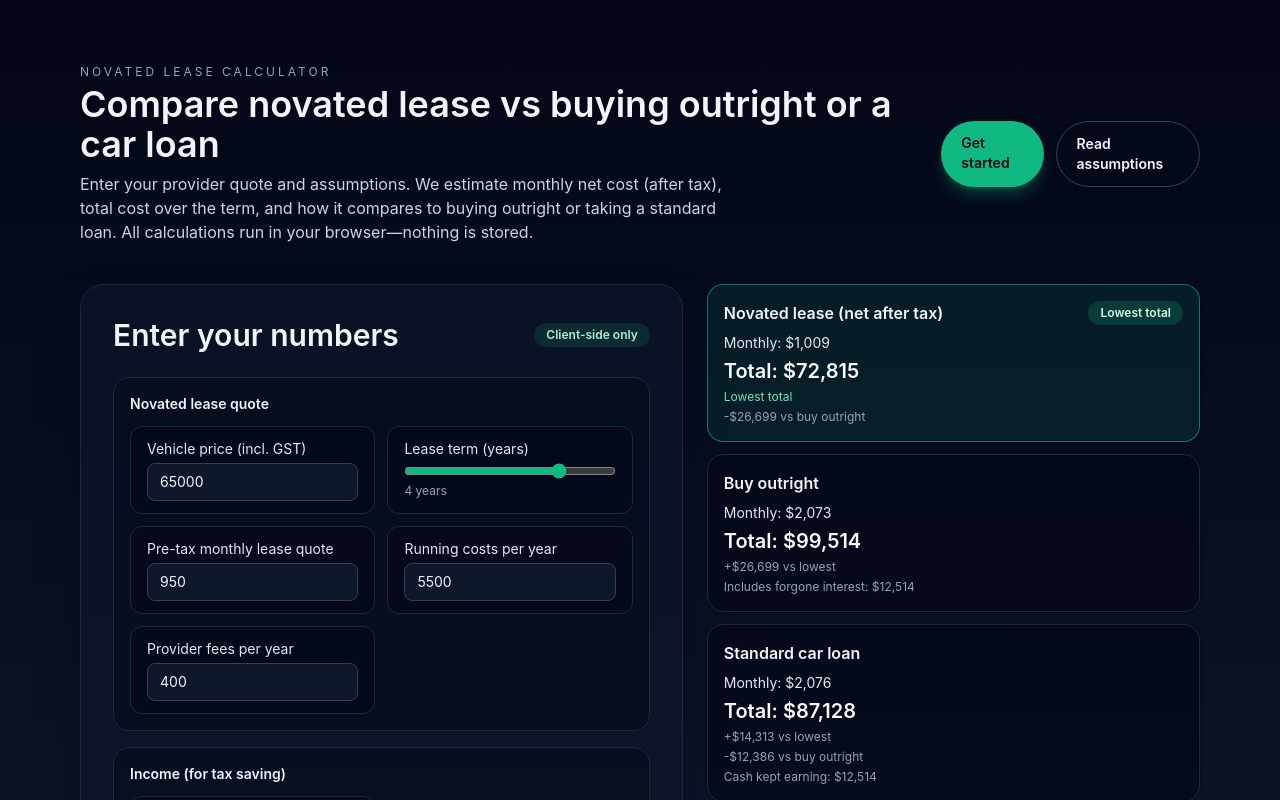
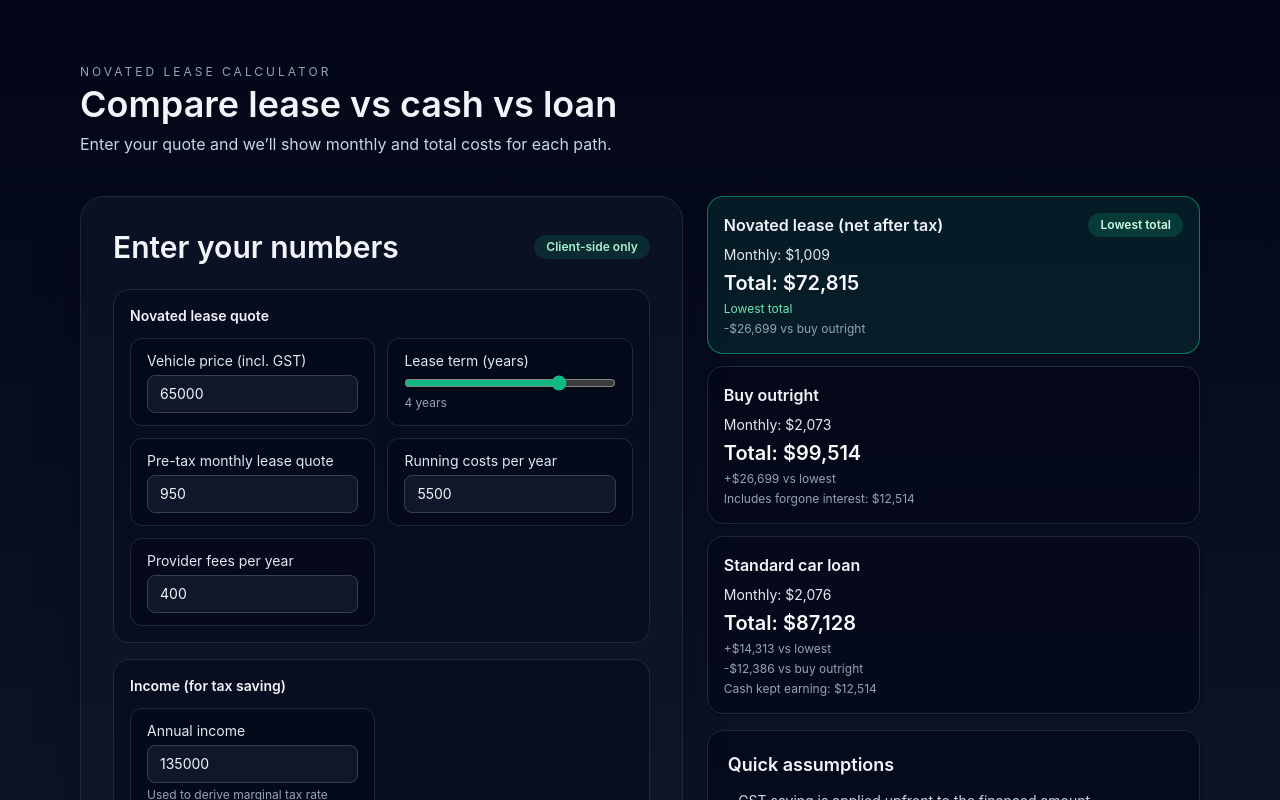
Before and after one commit to laofangxose/finance_calculator, a React (Vite) app: page / in a window 1280 px wide. Shown: the top 800 px of the page. Built offline with nearby package versions, Linux system fonts and the light colour scheme.

Commit message:
ui: simplify header and remove redundant buttons

```diff
--- a/src/App.tsx
+++ b/src/App.tsx
@@ -273,28 +273,11 @@ function App() {
               Novated lease calculator
             </p>
             <h1 className="mt-1 text-3xl font-semibold sm:text-4xl">
-              Compare novated lease vs buying outright or a car loan
+              Compare lease vs cash vs loan
             </h1>
             <p className="mt-2 max-w-2xl text-sm text-slate-300 sm:text-base">
-              Enter your provider quote and assumptions. We estimate monthly net
-              cost (after tax), total cost over the term, and how it compares to
-              buying outright or taking a standard loan. All calculations run in
-              your browser—nothing is stored.
+              Enter your quote and we&rsquo;ll show monthly and total costs for each path.
             </p>
-          </div>
-          <div className="flex gap-3">
-            <a
-              href="#get-started"
-              className="rounded-full bg-emerald-500 px-5 py-3 text-sm font-semibold text-slate-950 shadow-lg shadow-emerald-500/30 transition hover:translate-y-px hover:bg-emerald-400"
-            >
-              Get started
-            </a>
-            <a
-              href="#disclaimers"
-              className="rounded-full border border-slate-700 px-5 py-3 text-sm font-semibold text-slate-100 transition hover:border-slate-500 hover:bg-slate-800"
-            >
-              Read assumptions
-            </a>
           </div>
         </header>
 
```
